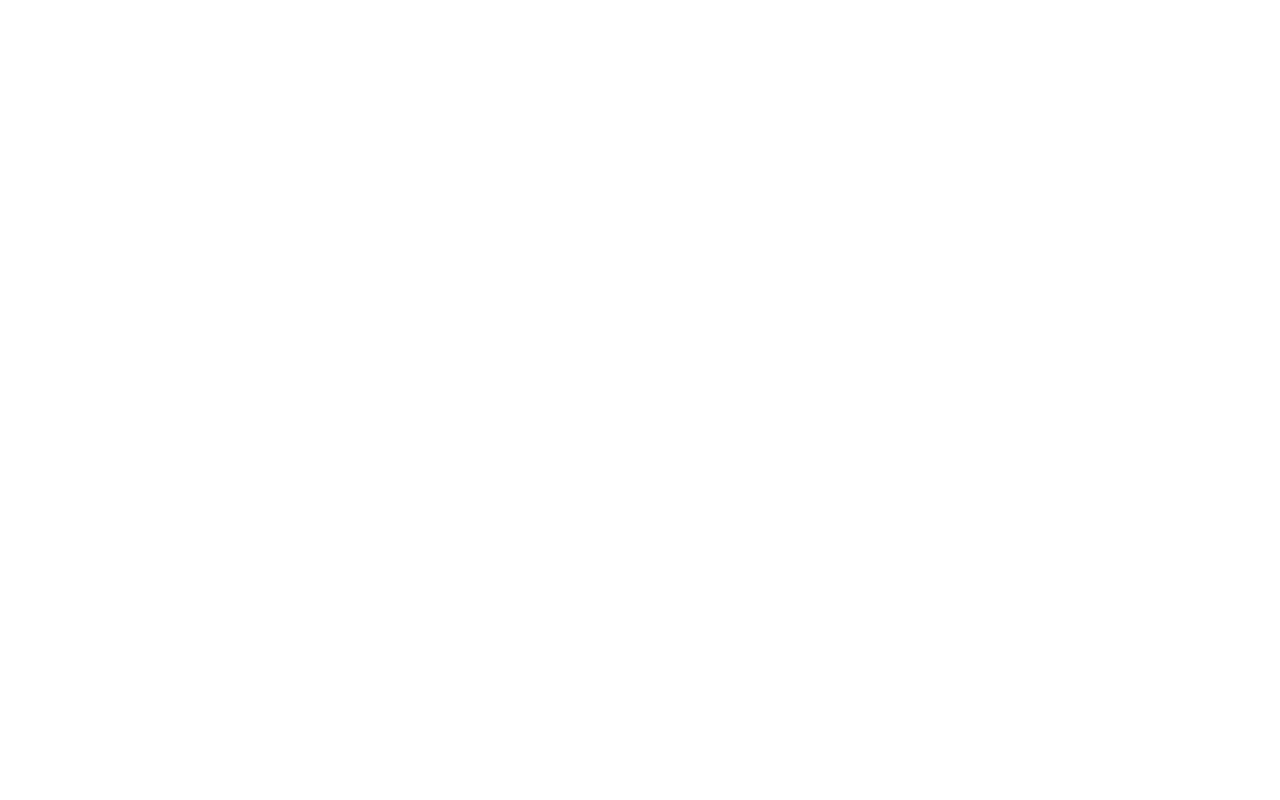
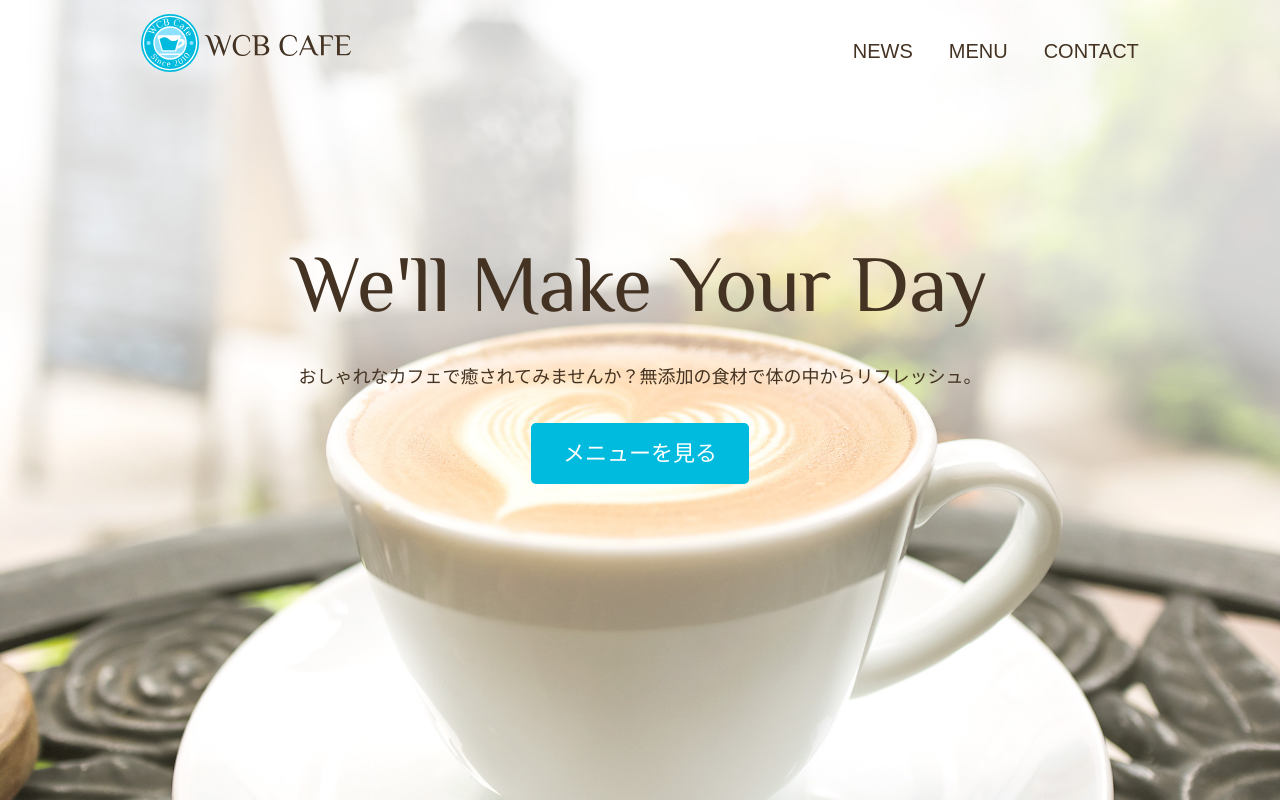
Before and after one commit to YuriTakikawa/WCBCafe, a plain HTML site: page index.html in a window 1280 px wide. Drawn offline with Linux system fonts and the light colour scheme; some packages are replaced by stand-ins of ours; files whose address does not match are found by name.

Commit message:
ヘッダー

```diff
--- a/css/style.css
+++ b/css/style.css
@@ -0,0 +1,106 @@
+@charset "UTF-8";
+/* 共通部分-----------------*/
+html {
+    font-size: 100%;
+}
+
+body {
+    font-family: 'Abril Fatface', cursive;
+    font-family: "Yu Gothic Medium", "游ゴシック Medium", YuGothic, "游ゴシック体", "ヒラギノ角ゴ Pro W3", sans-serif;
+    line-height: 1.7;
+    color: #432;
+}
+
+a {
+    text-decoration: none;
+}
+
+img {
+    max-width: 100%;
+}
+
+/* HEADER------------------*/
+.logo {
+    width: 210px;
+    margin-top: 14px;
+}
+
+.main-nav {
+    display: flex;
+    font-size: 1.25rem;
+    /*テキストを全て大文字にする*/
+    text-transform: uppercase;
+    margin-top: 34px;
+    list-style: none;
+}
+
+.main-nav li {
+    margin-left: 36px;
+}
+
+.main-nav a {
+    color: #432;
+}
+
+.main-nav a:hover{
+    color: #0bd;
+}
+
+.page-header {
+    display: flex;
+    justify-content: space-between;
+}
+
+.wrapper {
+    max-width: 1100px;
+    margin: 0 auto;
+    padding: 0 4%;
+}
+
+/*HOME----------------------*/
+.home-content {
+    text-align: center;
+    margin-top: 10%;
+}
+
+.home-content p {
+    font-size: 1.125rem;
+    margin: 10px 0 42px;
+}
+
+/*見出し*/
+.page-title {
+    font-size: 5rem;
+    font-family: 'Philosopher',serif;
+    text-transform: uppercase;
+    font-weight: normal;
+}
+
+/*ボタン*/
+.button {
+    font-size: 1.375rem;
+    background: #0bd;
+    color: #fff;
+    border-radius: 5px;
+    padding: 18px 32px;
+}
+
+.button:hover {
+    background: #0090aa;
+}
+
+/*大きな背景画像*/
+.big-bg {
+    background-size: cover;
+    background-position: center top;
+    background-repeat: no-repeat;
+}
+
+#home {
+    background-image: url(/Users/yuri/Desktop/WBCCafe/images/main-bg.jpg);
+    min-height: 100vh;
+}
+
+#home .page-title {
+    text-transform: none;
+}
--- a/index.html
+++ b/index.html
@@ -3,9 +3,31 @@
 <head>
     <meta charset="UTF-8">
     <meta name="viewport" content="width=device-width, initial-scale=1.0">
-    <title>Document</title>
+    <title>WBCCafe</title>
+    <meta name="description" content="コーヒー豆にこだわったマスターの1杯が飲めるレトロなカフェ">
+    <link rel="stylesheet" href="http://unpkg.com/ress/dist/ress.min.css">
+    <link href="https://fonts.googleapis.com/css2?family=Philosopher" rel="stylesheet">
+    <link href="css/style.css" rel="stylesheet">
+    <link rel="icon" type="image/png" href="images/favicon.png">
 </head>
 <body>
+    <div id="home" class="big-bg">
+        <header class="page-header wrapper">
+            <h1><a href="index.html"><img class="logo" src="images/logo.svg" alt="EBCカフェホーム"></a></h1>
+            <nav>
+                <ul class="main-nav">
+                    <li><a href="news.html">News</a></li>
+                    <li><a href="menu.html">Menu</a></li>
+                    <li><a href="contact.html">Contact</a></li>
+                </ul>
+            </nav>
+        </header>
 
-</body>
+        <div class="home-content wrapper">
+            <h2 class="page-title">We'll Make Your Day</h2>
+            <p>おしゃれなカフェで癒されてみませんか？無添加の食材で体の中からリフレッシュ。</p>
+            <a class="button" href="menu.html">メニューを見る</a>
+        </div><!-- /.home-content -->
+    </div><!-- /#home -->
+    </body>
 </html>
```
Also changed, not shown: images/favicon.png (added), images/logo.svg (added), images/main-bg.jpg (added).
